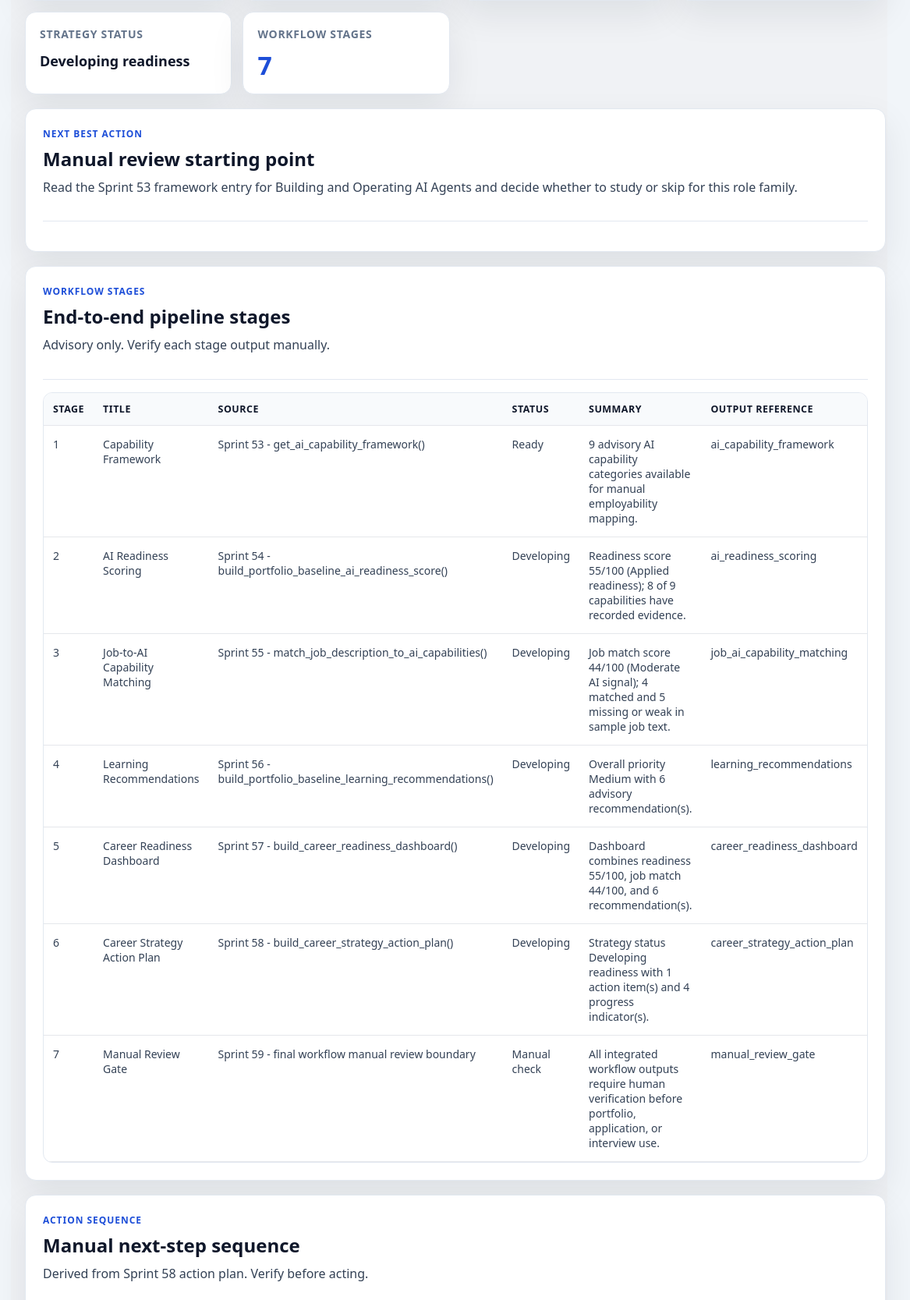
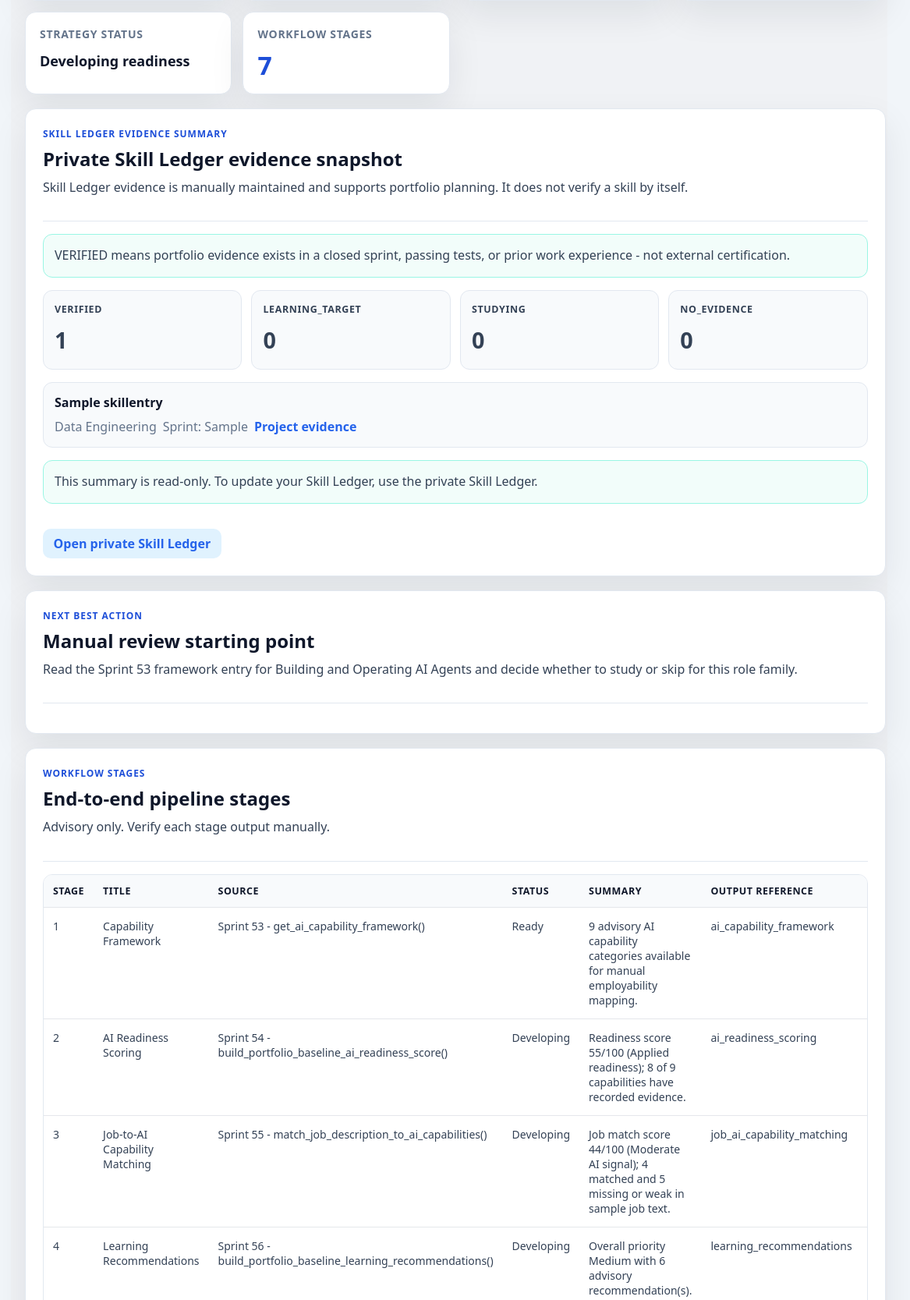
Before and after one commit to aminul-portfolio/careerfunnel-tracker, a Django app: page /skills/final-career-intelligence-workflow/ in a window 1480 px wide. Shown: the part 908-2575 px from the top of the page at 78% size, without its empty margins (310-1477 px from the left). Run offline with Django 5.2, Linux system fonts and the light colour scheme; a user stored in the database is signed in; tables that the repository leaves empty hold one stand-in row (values such as "Sample post").

Commit message:
Add Skill Ledger evidence summary to career intelligence

```diff
--- /dev/null
+++ b/apps/skill_ledger/selectors.py
@@ -0,0 +1,27 @@
+from .models import SkillEntry
+
+
+def get_skill_ledger_evidence_summary():
+    counts = {
+        SkillEntry.EvidenceLevel.VERIFIED: 0,
+        SkillEntry.EvidenceLevel.LEARNING_TARGET: 0,
+        SkillEntry.EvidenceLevel.STUDYING: 0,
+        SkillEntry.EvidenceLevel.NO_EVIDENCE: 0,
+    }
+    rows = SkillEntry.objects.values("evidence_level")
+    for row in rows:
+        evidence_level = row["evidence_level"]
+        if evidence_level in counts:
+            counts[evidence_level] += 1
+
+    verified_entries = list(
+        SkillEntry.objects.filter(evidence_level=SkillEntry.EvidenceLevel.VERIFIED).order_by(
+            "-last_updated",
+            "-pk",
+        )[:5],
+    )
+    return {
+        "counts": counts,
+        "verified_entries": verified_entries,
+        "total_entries": sum(counts.values()),
+    }
--- a/apps/skills/views.py
+++ b/apps/skills/views.py
@@ -1,6 +1,8 @@
 from django.contrib.auth.decorators import login_required
 from django.shortcuts import render
 from django.views.decorators.http import require_http_methods
+
+from apps.skill_ledger.selectors import get_skill_ledger_evidence_summary
 
 from .services.ai_capability_framework import (
     FRAMEWORK_CLAIM_SAFETY_NOTE,
@@ -102,6 +104,7 @@ def final_career_intelligence_workflow(request):
         request,
         "skills/final_career_intelligence_workflow.html",
         {
+            "skill_ledger_summary": get_skill_ledger_evidence_summary(),
             "workflow": build_final_career_intelligence_workflow(),
         },
     )
--- a/templates/skills/final_career_intelligence_workflow.html
+++ b/templates/skills/final_career_intelligence_workflow.html
@@ -196,9 +196,87 @@
         text-transform: uppercase;
     }
 
+    .cf69i-route7-skill-ledger-summary {
+        display: grid;
+        gap: 16px;
+    }
+
+    .cf69i-route7-skill-ledger-note {
+        background: rgba(240, 253, 250, 0.84);
+        border: 1px solid #99f6e4;
+        border-radius: 12px;
+        color: var(--cf69i-body);
+        line-height: 1.6;
+        margin: 0;
+        padding: 14px;
+    }
+
+    .cf69i-route7-skill-ledger-count-grid {
+        display: grid;
+        gap: 12px;
+        grid-template-columns: repeat(4, minmax(0, 1fr));
+    }
+
+    .cf69i-route7-skill-ledger-count-card,
+    .cf69i-route7-skill-ledger-entry,
+    .cf69i-route7-skill-ledger-empty {
+        background: var(--cf69i-subtle);
+        border: 1px solid var(--cf69i-border);
+        border-radius: 12px;
+        padding: 14px;
+    }
+
+    .cf69i-route7-skill-ledger-count-label {
+        color: var(--cf69i-muted);
+        font-size: 0.78rem;
+        font-weight: 800;
+        letter-spacing: 0.05em;
+        margin: 0 0 6px;
+        text-transform: uppercase;
+    }
+
+    .cf69i-route7-skill-ledger-count-value {
+        color: var(--cf69i-primary);
+        font-size: 1.8rem;
+        font-weight: 800;
+        margin: 0;
+    }
+
+    .cf69i-route7-skill-ledger-entry-list {
+        display: grid;
+        gap: 10px;
+    }
+
+    .cf69i-route7-skill-ledger-entry {
+        display: grid;
+        gap: 8px;
+    }
+
+    .cf69i-route7-skill-ledger-entry h3 {
+        color: var(--cf69i-ink);
+        font-size: 1rem;
+        margin: 0;
+    }
+
+    .cf69i-route7-skill-ledger-entry-meta {
+        align-items: center;
+        color: var(--cf69i-muted);
+        display: flex;
+        flex-wrap: wrap;
+        gap: 8px;
+        line-height: 1.5;
+    }
+
+    .cf69i-route7-skill-ledger-empty {
+        color: var(--cf69i-muted);
+        line-height: 1.6;
+        margin: 0;
+    }
+
     @media (max-width: 1100px) {
         .cf69i-route7-kpi-grid,
-        .cf69i-route7-trust-list {
+        .cf69i-route7-trust-list,
+        .cf69i-route7-skill-ledger-count-grid {
             grid-template-columns: 1fr;
         }
     }
@@ -286,6 +364,69 @@
         <div class="kpi-card cf69i-route7-kpi-card">
             <p>Workflow Stages</p>
             <h2>{{ workflow.workflow_stages|length }}</h2>
+        </div>
+    </section>
+
+    <section class="content-card cf-ai-readiness-section cf69i-route7-section">
+        <div class="card-header">
+            <p class="eyebrow">Skill Ledger evidence summary</p>
+            <h2>Private Skill Ledger evidence snapshot</h2>
+            <p class="section-note">
+                Skill Ledger evidence is manually maintained and supports portfolio planning. It does not verify a skill by itself.
+            </p>
+        </div>
+        <div class="cf69i-route7-skill-ledger-summary">
+            <p class="cf69i-route7-skill-ledger-note">
+                VERIFIED means portfolio evidence exists in a closed sprint, passing tests, or prior work experience - not external certification.
+            </p>
+            <div class="cf69i-route7-skill-ledger-count-grid" aria-label="Skill Ledger evidence counts">
+                <div class="cf69i-route7-skill-ledger-count-card">
+                    <p class="cf69i-route7-skill-ledger-count-label">VERIFIED</p>
+                    <p class="cf69i-route7-skill-ledger-count-value">{{ skill_ledger_summary.counts.VERIFIED }}</p>
+                </div>
+                <div class="cf69i-route7-skill-ledger-count-card">
+                    <p class="cf69i-route7-skill-ledger-count-label">LEARNING_TARGET</p>
+                    <p class="cf69i-route7-skill-ledger-count-value">{{ skill_ledger_summary.counts.LEARNING_TARGET }}</p>
+                </div>
+                <div class="cf69i-route7-skill-ledger-count-card">
+                    <p class="cf69i-route7-skill-ledger-count-label">STUDYING</p>
+                    <p class="cf69i-route7-skill-ledger-count-value">{{ skill_ledger_summary.counts.STUDYING }}</p>
+                </div>
+                <div class="cf69i-route7-skill-ledger-count-card">
+                    <p class="cf69i-route7-skill-ledger-count-label">NO_EVIDENCE</p>
+                    <p class="cf69i-route7-skill-ledger-count-value">{{ skill_ledger_summary.counts.NO_EVIDENCE }}</p>
+                </div>
+            </div>
+            {% if skill_ledger_summary.total_entries %}
+                {% if skill_ledger_summary.verified_entries %}
+                <div class="cf69i-route7-skill-ledger-entry-list" aria-label="Verified Skill Ledger entries">
+                    {% for entry in skill_ledger_summary.verified_entries %}
+                    <article class="cf69i-route7-skill-ledger-entry">
+                        <h3>{{ entry.skill_name }}</h3>
+                        <div class="cf69i-route7-skill-ledger-entry-meta">
+                            <span>{{ entry.get_category_display }}</span>
+                            {% if entry.sprint_reference %}
+                            <span>Sprint: {{ entry.sprint_reference }}</span>
+                            {% endif %}
+                            {% if entry.project_link %}
+                            <a href="{{ entry.project_link }}" target="_blank" rel="noopener" class="table-link">Project evidence</a>
+                            {% endif %}
+                        </div>
+                    </article>
+                    {% endfor %}
+                </div>
+                {% else %}
+                <p class="cf69i-route7-skill-ledger-empty">No VERIFIED Skill Ledger entries recorded yet.</p>
+                {% endif %}
+            {% else %}
+            <p class="cf69i-route7-skill-ledger-empty">No Skill Ledger entries recorded yet.</p>
+            {% endif %}
+            <p class="cf69i-route7-skill-ledger-note">
+                This summary is read-only. To update your Skill Ledger, use the private Skill Ledger.
+            </p>
+            <div class="cf69i-route7-actions">
+                <a href="{% url 'skill_ledger:list' %}" class="cf-report-manual-link">Open private Skill Ledger</a>
+            </div>
         </div>
     </section>
 
```
Also changed, not shown: apps/skills/tests/test_final_career_intelligence_workflow.py (+115 -1 lines), apps/skills/tests/test_final_career_intelligence_workflow_view.py (+157 -0 lines).
